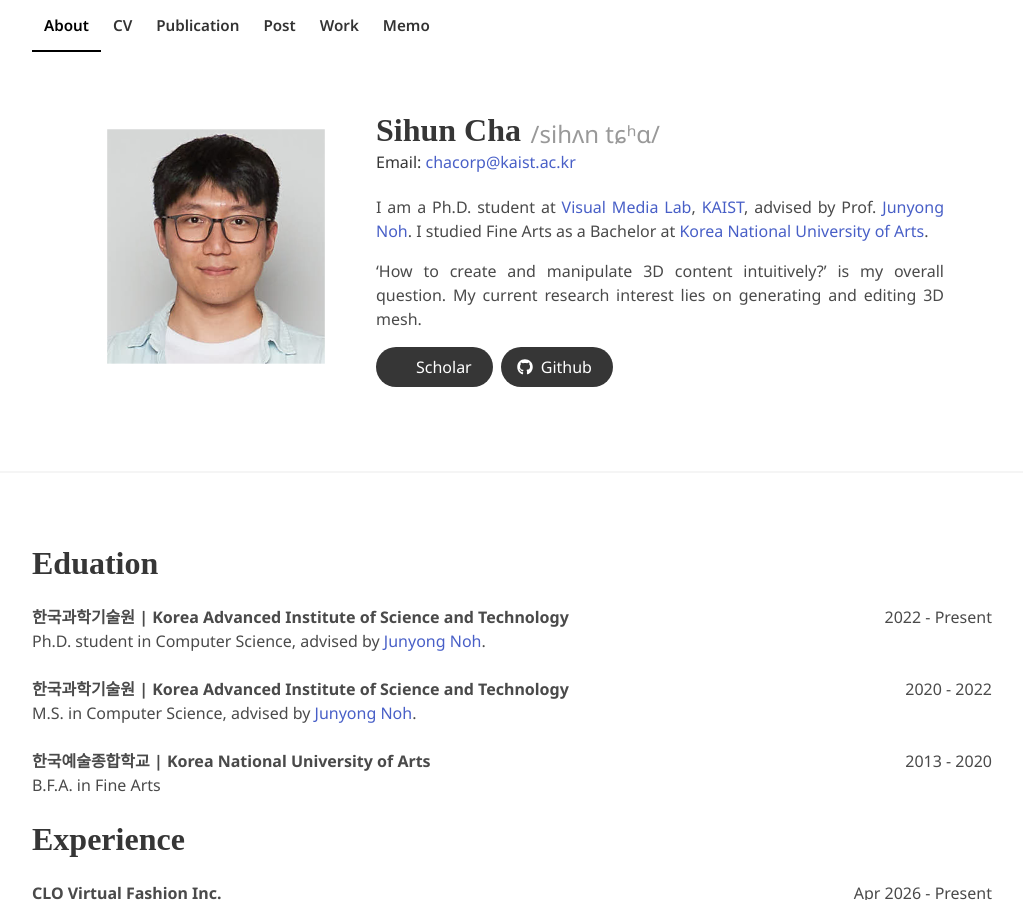
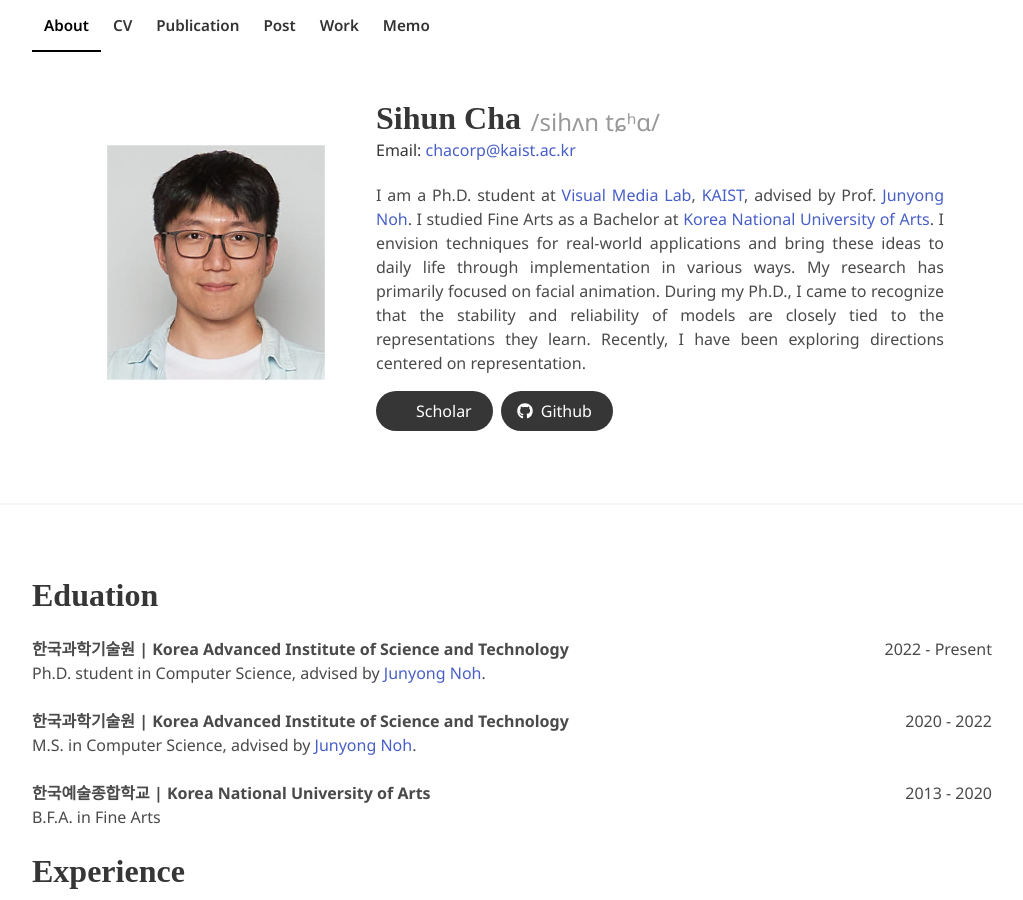
Before and after one commit to chacorp/sihuncha, a Jekyll site: the page built from src/index.html, in a window 1280 px wide and 900 px high. Shown: the whole window, without its empty margins (128-1151 px from the left). Built offline with Jekyll 4.4.1, drawn with Linux system fonts in a browser that asks for light colours; nearby versions of some CDN libraries; some web fonts are replaced; library files that are not in the unit come from our copies; a style sheet for code colours, icons or effects is not loaded.

Commit message:
[Chore] update description

```diff
--- a/_config.yml
+++ b/_config.yml
@@ -26,9 +26,10 @@ description: >-
   I am a Ph.D. student at [Visual Media Lab](https://vml.kaist.ac.kr/), [KAIST](https://www.kaist.ac.kr/en/), advised by Prof. [Junyong Noh](https://vml.kaist.ac.kr/main/people/person/1).
   I studied Fine Arts as a Bachelor at [Korea National University of Arts](https://www.karts.ac.kr/en/main.do).
 
-
-  'How to create and manipulate 3D content intuitively?' is my overall question.
-  My current research interest lies on generating and editing 3D mesh.
+  I envision techniques for real-world applications and bring these ideas to daily life through implementation in various ways.
+  My research has primarily focused on facial animation. During my Ph.D.,
+  I came to recognize that the stability and reliability of models are closely tied to the representations they learn.
+  Recently, I have been exploring directions centered on representation.
 
 
 baseurl: "/sihuncha" # the subpath of your site, e.g. /blog
```
